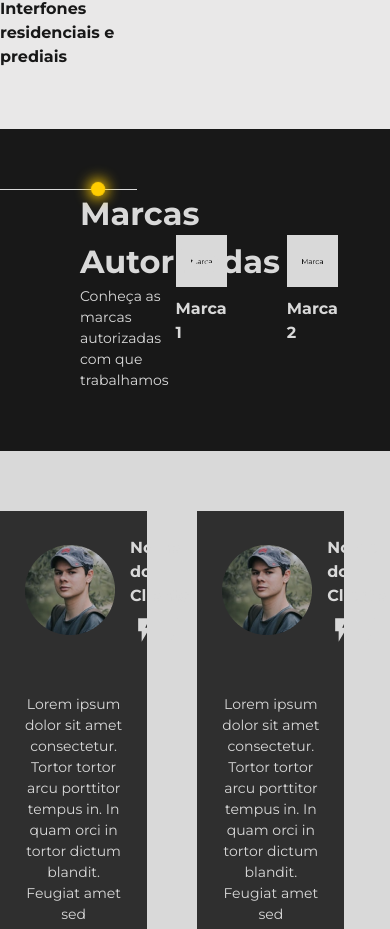
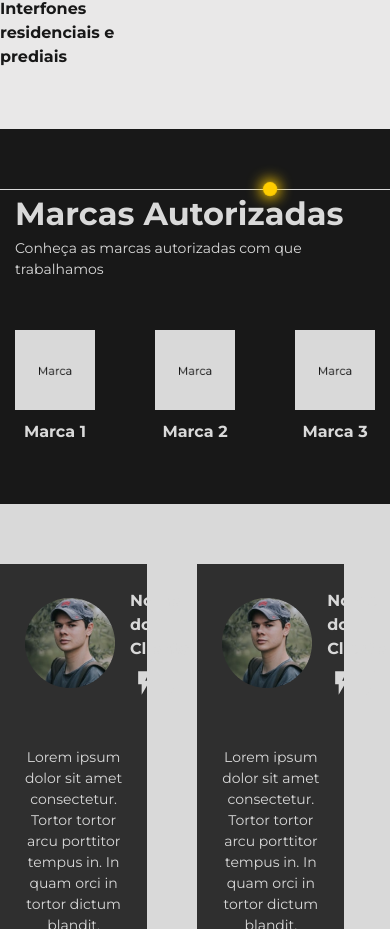
Before and after one commit to Reeginaa/lp-eletronica-cerbaro, a React (Vite) app: page / in a window 390 px wide. Shown: the part 2392-3321 px from the top of the page. Built offline with nearby package versions, Linux system fonts and the light colour scheme.

Commit message:
feat: ajuste favicon e inicio menu mobile

```diff
--- a/src/pages/Home/section/MarcasAutorizadas/MarcasAutorizadas.scss
+++ b/src/pages/Home/section/MarcasAutorizadas/MarcasAutorizadas.scss
@@ -1,10 +1,16 @@
 .marcas-autorizadas {
   background-color: #181818;
   padding: 60px 0;
-  display: grid;
-  grid-template-columns: 35% 55%;
+  display: flex;
+  flex-direction: column;
   justify-content: space-between;
-  align-items: center;
+  align-items: flex-start;
+
+  @media(min-width: 992px){
+    display: grid;
+    grid-template-columns: 35% 55%;
+    align-items: center;
+  }
 
   .header-marcas-autorizadas {
     display: flex;
@@ -36,17 +42,25 @@
     }
 
     .titulo-marcas-autorizadas {
-      padding-left: 80px;
+      padding-left: 15px;
       color: #d9d9d9;
       font-size: 32px;
       font-weight: 700;
+
+      @media(min-width: 992px){
+        padding-left: 80px;
+      }
     }
 
     .subtitulo-marcas-autorizadas {
       color: #D9D9D9;
       font-size: 14px;
       font-weight: 400;
-      padding-left: 80px;
+      padding-left: 15px;
+
+      @media(min-width: 992px){
+        padding-left: 80px;
+      }
     }
   }
 
@@ -55,6 +69,11 @@
     align-content: center;
     justify-content: flex-start;
     gap: 60px;
+    padding: 50px 15px 0;
+
+    @media(min-width: 992px){
+      padding: 0;
+    }
 
     .marca {
       display: flex;
```
